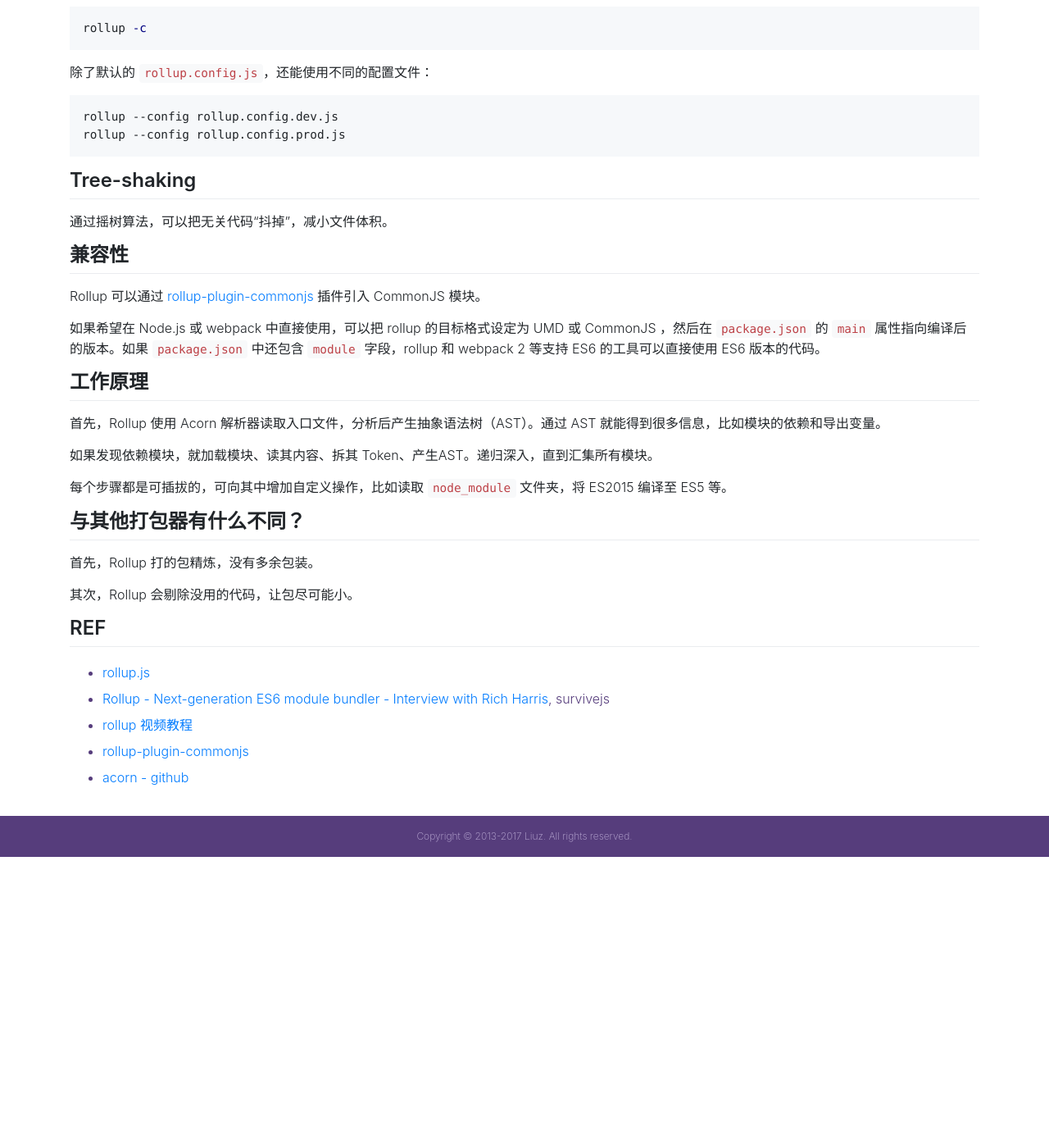
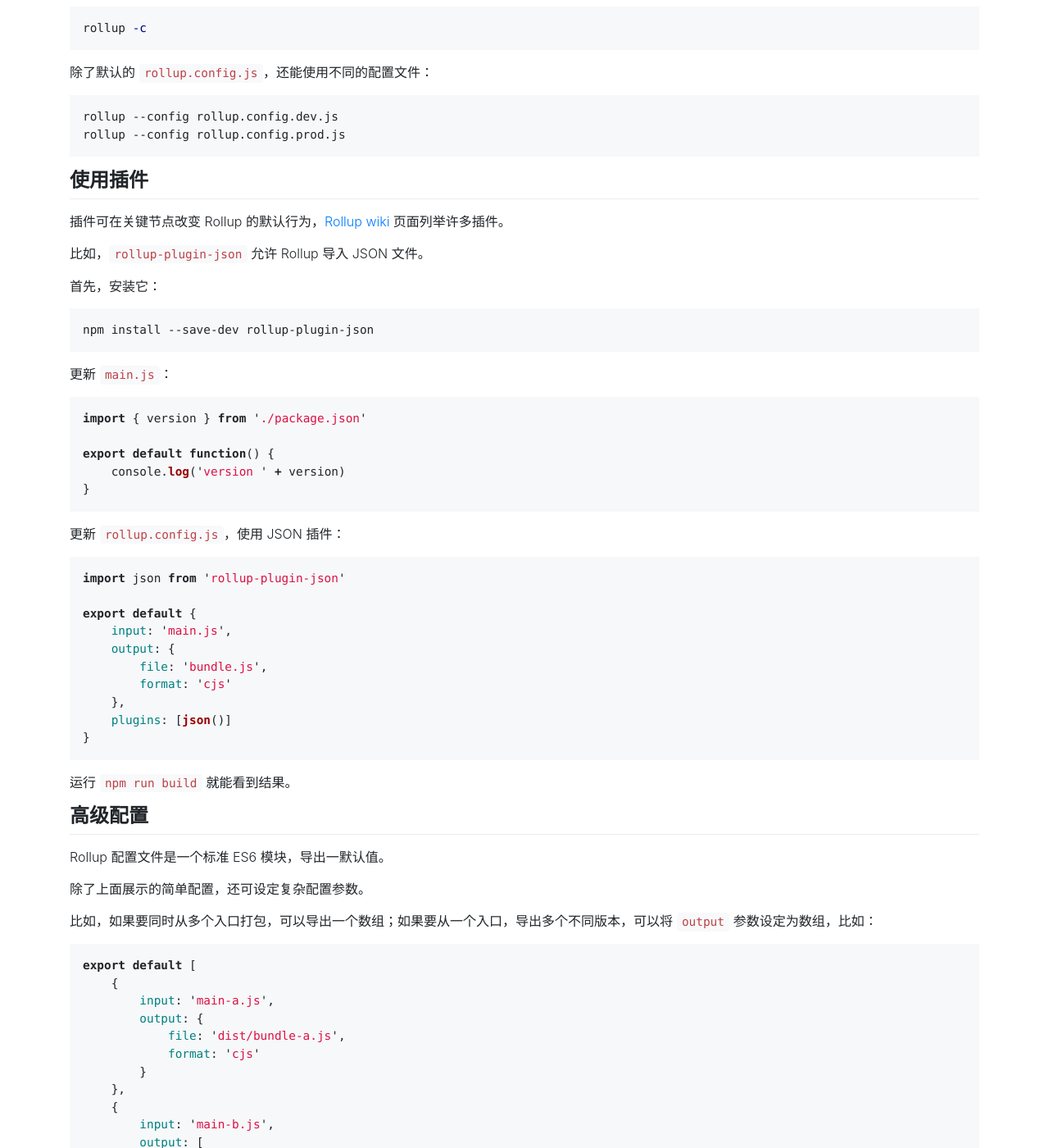
Before and after one commit to liuzhuan/liuzhuan.github.io, a Jekyll site: the page built from _posts/2017-12-13-rollupjs-primer.md, in a window 1280 px wide and 1400 px high, scrolled down 971 px. Shown: the whole window at 82% size. Built offline with Jekyll 4.4.1, drawn with Linux system fonts in a browser that asks for light colours; nearby versions of some CDN libraries; before the commit the page ends 2016 px from its top, so only the background shows below that; some of the changed text lies outside the part shown.

Commit message:
updating rollup content

````diff
--- a/_posts/2017-12-13-rollupjs-primer.md
+++ b/_posts/2017-12-13-rollupjs-primer.md
@@ -55,6 +55,78 @@
 rollup --config rollup.config.prod.js
 ```
 
+## 使用插件
+
+插件可在关键节点改变 Rollup 的默认行为，[Rollup wiki][rollup-wiki] 页面列举许多插件。
+
+比如，`rollup-plugin-json` 允许 Rollup 导入 JSON 文件。
+
+首先，安装它：
+
+```
+npm install --save-dev rollup-plugin-json
+```
+
+更新 `main.js`：
+
+```javascript
+import { version } from './package.json'
+
+export default function() {
+    console.log('version ' + version)
+}
+```
+
+更新 `rollup.config.js`，使用 JSON 插件：
+
+```javascript
+import json from 'rollup-plugin-json'
+
+export default {
+    input: 'main.js',
+    output: {
+        file: 'bundle.js',
+        format: 'cjs'
+    },
+    plugins: [json()]
+}
+```
+
+运行 `npm run build` 就能看到结果。
+
+## 高级配置
+
+Rollup 配置文件是一个标准 ES6 模块，导出一默认值。
+
+除了上面展示的简单配置，还可设定复杂配置参数。
+
+比如，如果要同时从多个入口打包，可以导出一个数组；如果要从一个入口，导出多个不同版本，可以将 `output` 参数设定为数组，比如：
+
+```javascript
+export default [
+    {
+        input: 'main-a.js',
+        output: {
+            file: 'dist/bundle-a.js',
+            format: 'cjs'
+        }
+    },
+    {
+        input: 'main-b.js',
+        output: [
+            {
+                file: 'dist/bundle-b1.js',
+                format: 'cjs'
+            },
+            {
+                file: 'dist/bundle-b2.js',
+                format: 'es'
+            }
+        ]
+    }
+]
+```
+
 ## Tree-shaking
 
 通过摇树算法，可以把无关代码“抖掉”，减小文件体积。
@@ -94,3 +166,4 @@
 [react-rollup]: https://github.com/facebook/react/blob/master/package.json#L103
 [angular-bazel]: https://github.com/angular/angular/blob/master/docs/BAZEL.md
 [rollup-interview]: https://survivejs.com/blog/rollup-interview/
+[rollup-wiki]: https://github.com/rollup/rollup/wiki/Plugins
````
